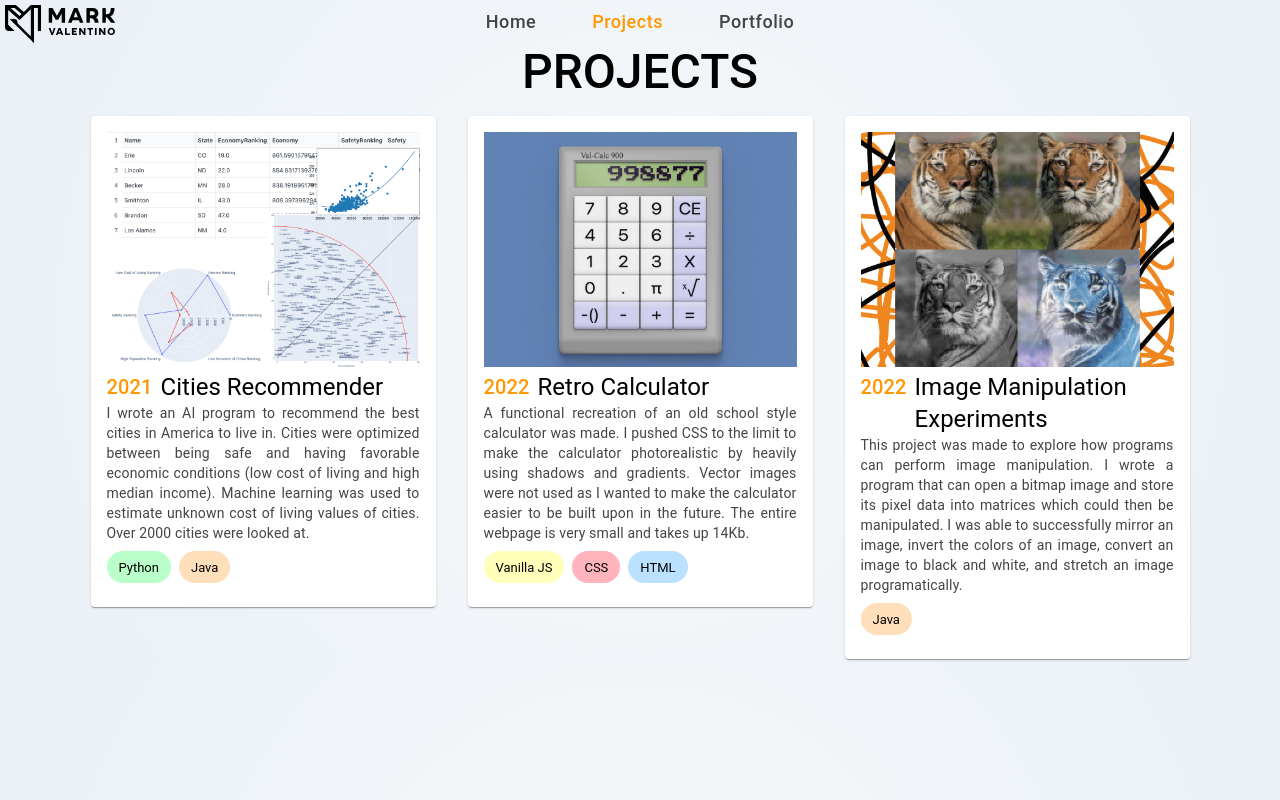
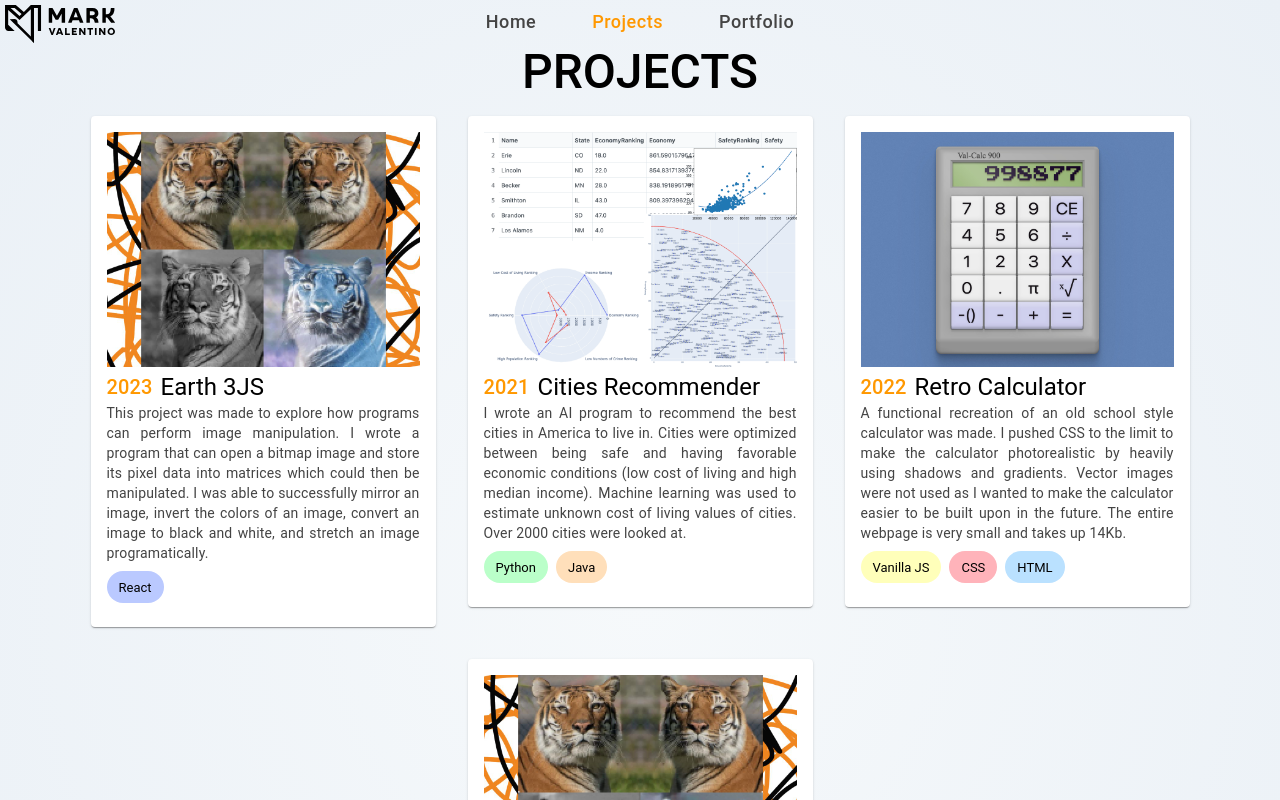
Before and after one commit to M-Valentino/M-Valentino_Node, a Next.js app: page /projects in a window 1280 px wide. Shown: the top 800 px of the page. Built offline with nearby package versions, Linux system fonts and the light colour scheme.

Commit message:
code commenting and cleanup

```diff
--- a/src/components/ProjectCard.jsx
+++ b/src/components/ProjectCard.jsx
@@ -4,33 +4,40 @@ import CardContent from "@mui/material/CardContent";
 import Typography from "@mui/material/Typography";
 import Chip from "@mui/material/Chip";
 import Stack from "@mui/material/Stack";
-import Grow from '@mui/material/Grow';
+import Grow from "@mui/material/Grow";
 import { ThemeProvider } from "@mui/material/styles";
 import { MainTheme } from "@/utils/MUITheme";
 import { LANGUAGES } from "@/consts/projectContent";
 
-export default function ProjectCard(props, index) {
+export default function ProjectCard(props) {
   const { href, imageLink, title, date, description, languages } = props.data;
 
-  const getChipColor = language => {
+  /**
+   * Function for determining which background color the coding language tags will have
+   * @param {*} language the string value of the language
+   * @returns the hex color
+   */
+  const getChipColor = (language) => {
     switch (language) {
       case LANGUAGES.css:
-        return '#ffb3ba'
+        return "#ffb3ba";
       case LANGUAGES.java:
-        return '#ffdfba'
+        return "#ffdfba";
       case LANGUAGES.vanillaJS:
-        return '#ffffba'
+        return "#ffffba";
       case LANGUAGES.python:
-        return '#baffc9'
+        return "#baffc9";
+      case LANGUAGES.react:
+        return "#bac9ff";
       default:
-        return '#bae1ff'
+        return "#bae1ff";
     }
-  }
+  };
 
   return (
-    <>
-      <ThemeProvider theme={MainTheme}>
-      <Grow in timeout={250 * props.index + 250} >
+    <ThemeProvider theme={MainTheme}>
+      {/* Cards on the projects page will appear one after another. Cards with a lower index will apear sooner. */}
+      <Grow in timeout={250 * props.index + 250}>
         <Card sx={{ maxWidth: 345 }}>
           <a style={{ textDecoration: "none" }} href={href}>
             <CardContent>
@@ -43,7 +50,6 @@ export default function ProjectCard(props, index) {
                   {title}
                 </Typography>
               </Stack>
-
               <Typography
                 variant="body2"
                 color="text.secondary"
@@ -53,14 +59,17 @@ export default function ProjectCard(props, index) {
               </Typography>
               <Stack direction="row" spacing={1} mt={1}>
                 {languages.map((props, index) => (
-                  <Chip index={index} label={props} style={{backgroundColor: getChipColor(props)}}/>
+                  <Chip
+                    index={index}
+                    label={props}
+                    style={{ backgroundColor: getChipColor(props) }}
+                  />
                 ))}
               </Stack>
             </CardContent>
           </a>
         </Card>
-        </Grow>
-      </ThemeProvider>
-    </>
+      </Grow>
+    </ThemeProvider>
   );
 }
--- a/src/consts/projectContent.js
+++ b/src/consts/projectContent.js
@@ -4,10 +4,20 @@ export const LANGUAGES = {
   html: "HTML",
   java: "Java",
   python: "Python",
+  react: "React",
   vanillaJS: "Vanilla JS",
 };
 
 export const projectContent = [
+  {
+    href: "/Earth3JS",
+    imageLink: "/projectImages/tigers.jpg",
+    title: "Earth 3JS",
+    date: "2023",
+    description:
+      "This project was made to explore how programs can perform image manipulation. I wrote a program that can open a bitmap image and store its pixel data into matrices which could then be manipulated. I was able to successfully mirror an image, invert the colors of an image, convert an image to black and white, and stretch an image programatically.",
+    languages: [LANGUAGES.react],
+  },
   {
     href: "https://github.com/M-Valentino/Cities-Recommender",
     imageLink: "/projectImages/citiesrecommender.png",
--- a/src/pages/Earth3JS.jsx
+++ b/src/pages/Earth3JS.jsx
@@ -210,7 +210,7 @@ const Earth3JS = () => {
   return (
     <>
       <Head>
-        <title>Portfolio</title>
+        <title>Earth 3JS</title>
         <meta name="description" content="Generated by create next app" />
         <meta name="viewport" content="width=device-width, initial-scale=1" />
         <link rel="icon" href="/favicon.ico" />
```
